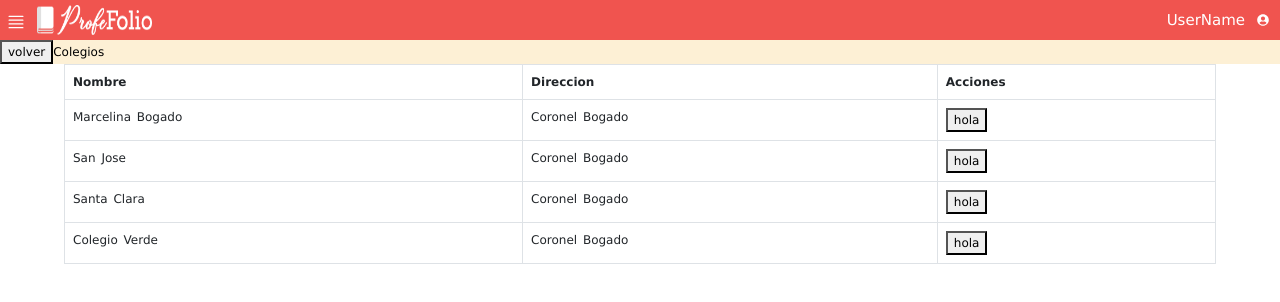
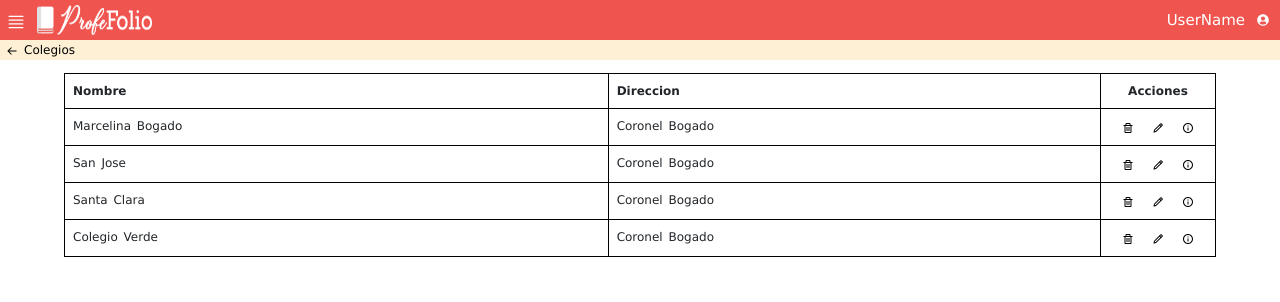
Before and after one commit to fiuni2023/Profefolio, a React (Create React App) app in the folder profefolio-frontend/: page /administrador/listColegios in a window 1280 px wide. Shown: the top 302 px of the page. Built offline with nearby package versions, Linux system fonts and the light colour scheme.

Commit message:
pantalla listar colegios con datos estatitos

```diff
--- a/profefolio-frontend/src/pages/administrador/colegios/ListarColegios.css
+++ b/profefolio-frontend/src/pages/administrador/colegios/ListarColegios.css
@@ -5,6 +5,28 @@
 
 }
 .table-principal{
-    padding: 0% 5% 0% 5%;
+    padding: 1% 5% 0% 5%;
 
 }
+.button-back{
+    border: none;
+    background-color: #FDF0D5;
+}
+.information-buttons{
+    border: none;
+    background-color: white;
+}
+.actions-td{
+    align-items: center;
+    text-align: center;
+    width: 10%;
+}
+.actions-th{
+    align-items: center;
+    text-align: center;
+
+
+}
+#table-border{
+    border: 1px solid black;
+}
--- a/profefolio-frontend/src/pages/administrador/colegios/ListarColegios.jsx
+++ b/profefolio-frontend/src/pages/administrador/colegios/ListarColegios.jsx
@@ -1,7 +1,15 @@
 import React from "react";
 import Table from 'react-bootstrap/Table';
 import './ListarColegios.css'
+import { useNavigate } from "react-router-dom";
+import {BiArrowBack} from "react-icons/bi"
+import {BiPencil} from "react-icons/bi"
+import {BiTrash} from "react-icons/bi"
+import {BiInfoCircle} from "react-icons/bi"
+
+
 const ListarColegios = () => {
+  const navigate = useNavigate()
   const colegios = [
     { id: 0, nombre: "Marcelina Bogado", direccion: "Coronel Bogado" },
     { id: 1, nombre: "San Jose", direccion: "Coronel Bogado" },
@@ -12,7 +20,7 @@ const ListarColegios = () => {
     <>
     <div className="container-principal">
       <div className="nombre-pagina">
-        <button>volver</button>
+        <button className="button-back" onClick={()=>{navigate('/administrador')}}><BiArrowBack/></button>
         <span>Colegios</span>
       </div>
       <div className="table-principal" >
@@ -20,17 +28,17 @@ const ListarColegios = () => {
         <thead>
           <tr>
 
-            <th>Nombre</th>
-            <th>Direccion</th>
-            <th>Acciones</th>
+            <th id="table-border">Nombre</th>
+            <th id="table-border">Direccion</th>
+            <th className="actions-th" id="table-border">Acciones</th>
           </tr>
         </thead>
         <tbody >
         {colegios.map((colegio, index) => (
-              <tr data-index={index}>
-                <td>{colegio.nombre}</td>
-                <td>{colegio.direccion}</td>
-                <td><button>hola</button></td>
+              <tr key={colegio.id}>
+                <td id="table-border" >{colegio.nombre}</td>
+                <td id="table-border">{colegio.direccion}</td>
+                <td className="actions-td" id="table-border"><button className="information-buttons"><BiTrash /></button> <button className="information-buttons"><BiPencil /> </button> <button className="information-buttons"><BiInfoCircle/></button></td>
               </tr>
             ))}
         </tbody>
```
